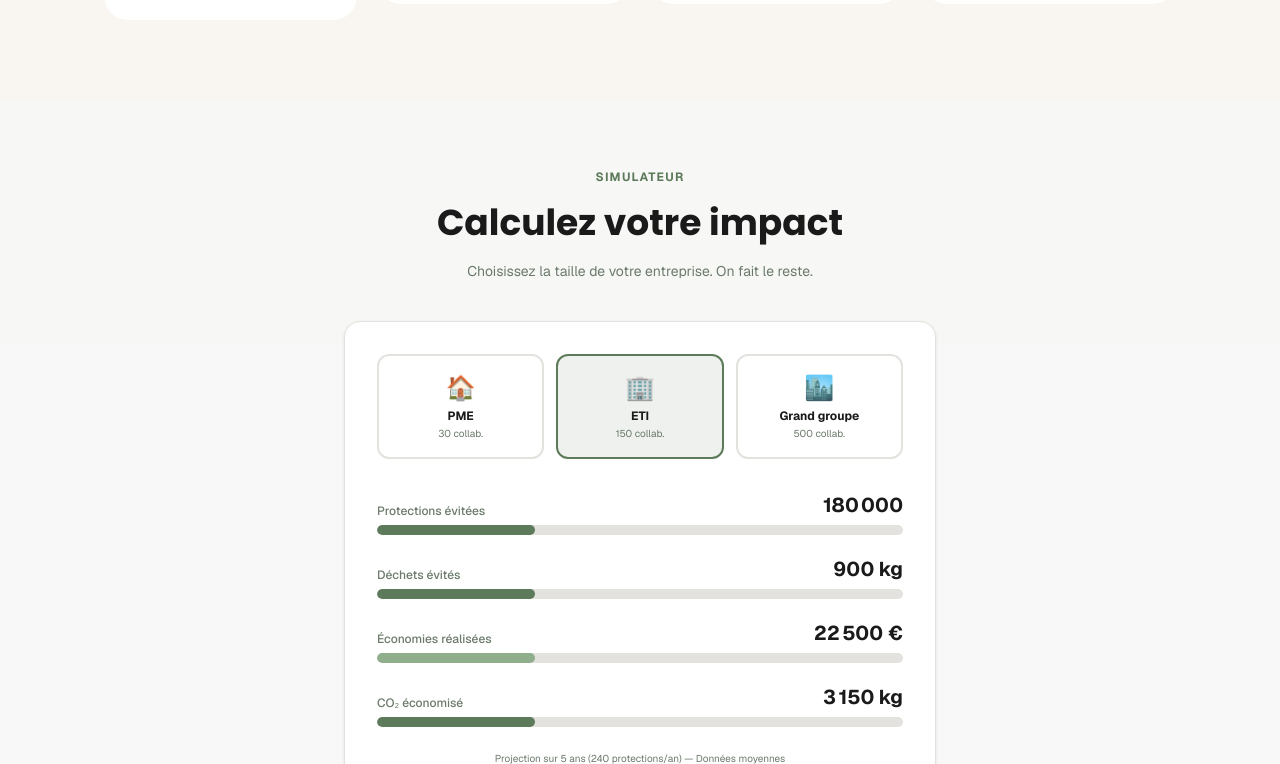
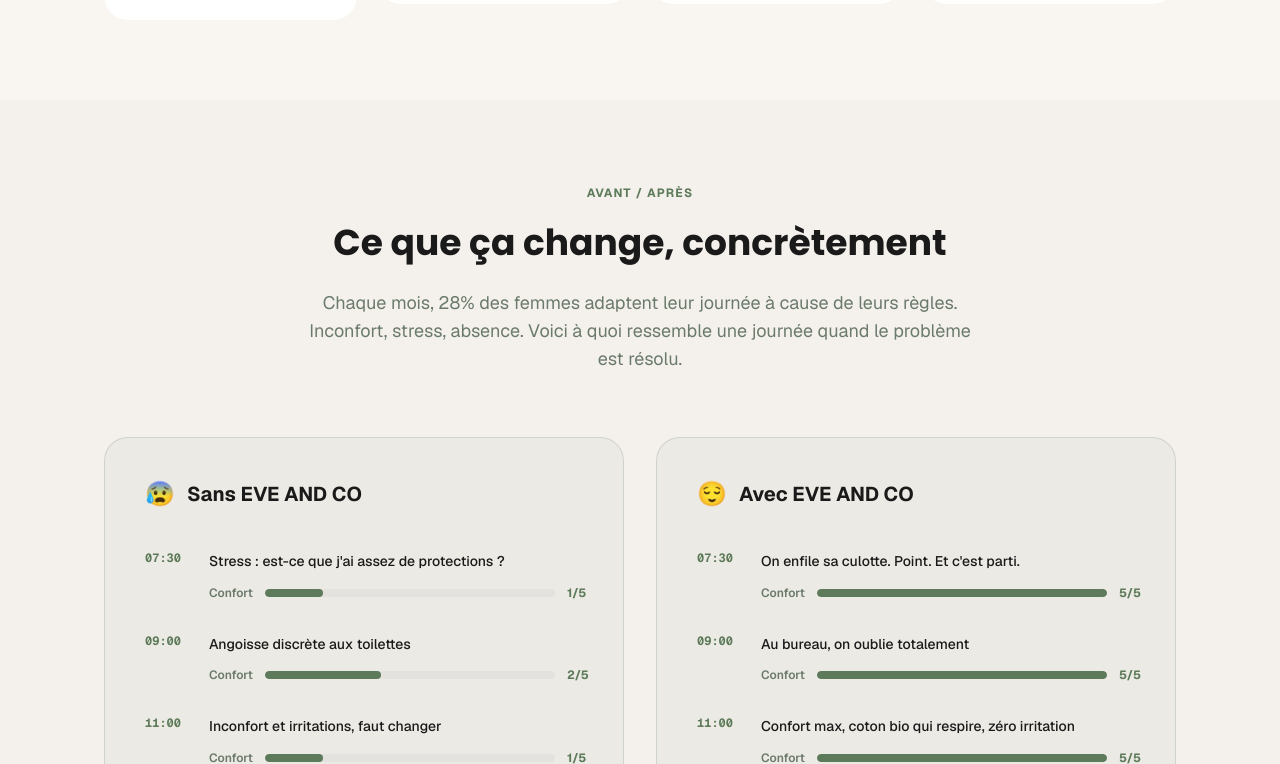
Before and after one commit to mathys-glitch/eve-anc-co, a Next.js app: page / in a window 1280 px wide. Shown: the part 2196-2960 px from the top of the page. Built offline with nearby package versions, Linux system fonts and the light colour scheme.

Commit message:
Remove WasteCalculator section, move #impact anchor to Impact mesuré section
Co-Authored-By: Claude Opus 4.7 (1M context) <noreply@anthropic.com>

```diff
--- a/src/app/page.tsx
+++ b/src/app/page.tsx
@@ -1,5 +1,4 @@
 import ScrollReveal from "@/components/ScrollReveal";
-import WasteCalculator from "@/components/WasteCalculator";
 import DayComparison from "@/components/DayComparison";
 import ContactForm from "@/components/ContactForm";
 
@@ -170,7 +169,7 @@ export default function Home() {
       </section>
 
       {/* ═══════ RÉSULTATS CONCRETS ═══════ */}
-      <section className="py-16 lg:py-20 bg-[#F9F5F0]">
+      <section id="impact" className="py-16 lg:py-20 bg-[#F9F5F0]">
         <div className="max-w-6xl mx-auto px-6 lg:px-10">
           <ScrollReveal>
             <div className="text-center mb-16">
@@ -246,29 +245,6 @@ export default function Home() {
             </ScrollReveal>
           </div>
 
-        </div>
-      </section>
-
-      {/* ═══════ CALCULATEUR ═══════ */}
-      <section id="impact" className="py-14 lg:py-16 bg-terra/5">
-        <div className="max-w-2xl mx-auto px-6 lg:px-10">
-          <ScrollReveal>
-            <div className="text-center mb-10">
-              <span className="text-xs font-bold text-terra uppercase tracking-widest">Simulateur</span>
-              <h2 className="mt-3 text-3xl md:text-4xl font-bold text-deep leading-tight font-poppins">
-                Calculez votre impact
-              </h2>
-              <p className="mt-4 text-sm text-text-light max-w-lg mx-auto">
-                Choisissez la taille de votre entreprise. On fait le reste.
-              </p>
-            </div>
-          </ScrollReveal>
-
-          <ScrollReveal animation="fadeUp">
-            <div className="bg-white rounded-2xl p-8 border border-warm-gray shadow-sm">
-              <WasteCalculator />
-            </div>
-          </ScrollReveal>
         </div>
       </section>
 
```
